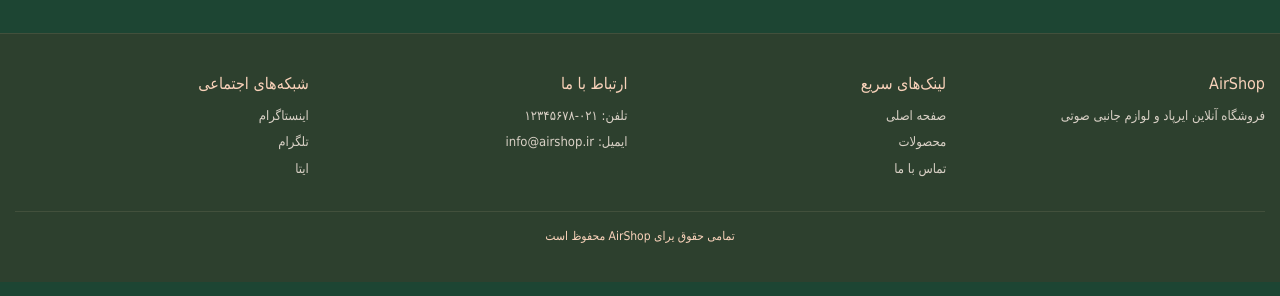
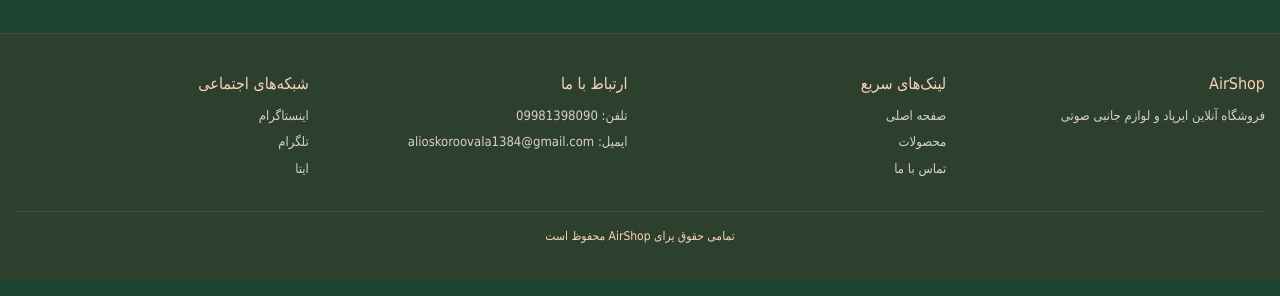
Before and after one commit to yas3in/shop-vibe-code, a Django app: page /accounts/panel/ in a window 1280 px wide. Shown: the part 504-800 px from the top of the page. Run offline with Django 5.2, Linux system fonts and the light colour scheme; the visitor is signed in with stand-in values (Sample User, id 1); data that the repository does not hold is empty; some libraries are stand-ins or nearby versions.

Commit message:
edit detail from footer

```diff
--- a/shop/templates/includes/footer.html
+++ b/shop/templates/includes/footer.html
@@ -13,8 +13,8 @@
             </div>
             <div class="footer-col">
                 <h3>ارتباط با ما</h3>
-                <p>تلفن: ۰۲۱-۱۲۳۴۵۶۷۸</p>
-                <p>ایمیل: info@airshop.ir</p>
+                <p>تلفن: 09981398090</p>
+                <p>ایمیل: alioskoroovala1384@gmail.com</p>
             </div>
             <div class="footer-col">
                 <h3>شبکه‌های اجتماعی</h3>
```
